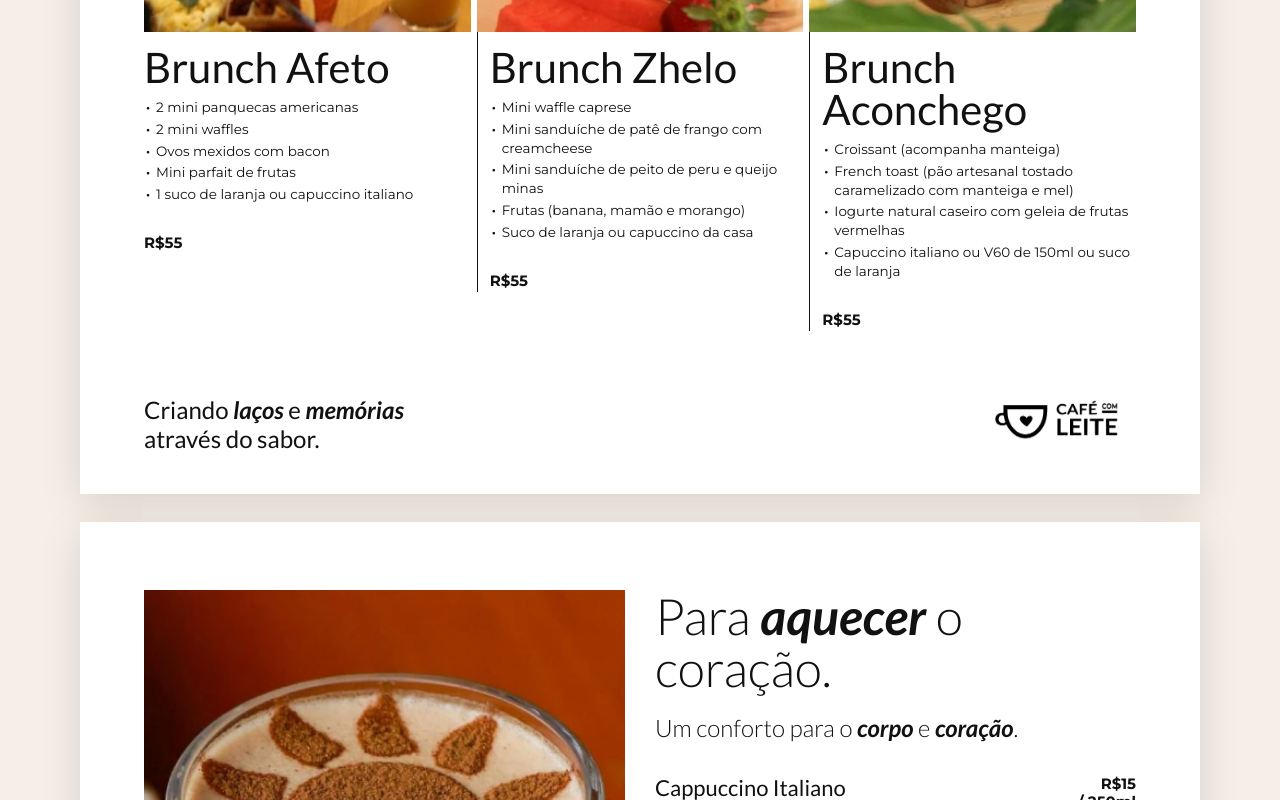
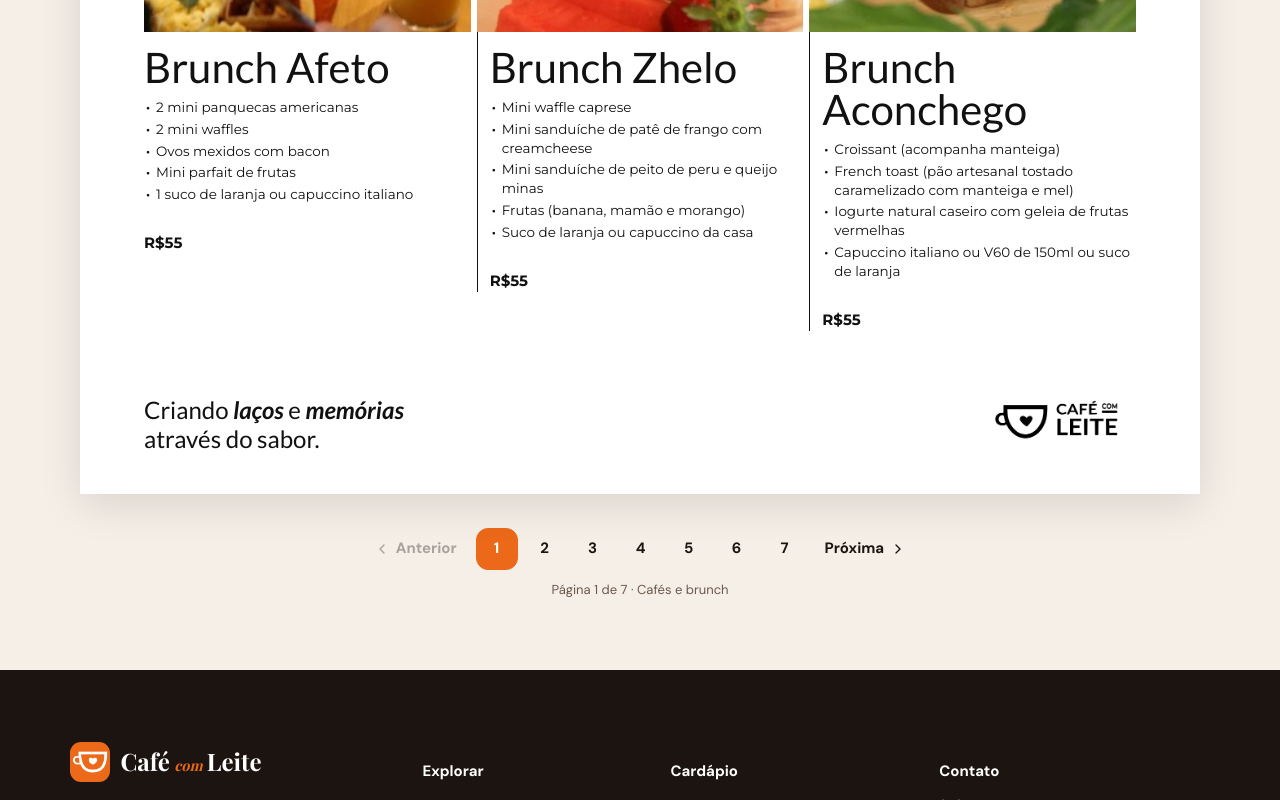
Before and after one commit to gidelmarjr-art/cafecomleite-gama, a React (Vite) app: page /cardapio in a window 1280 px wide. Shown: the part 1769-2569 px from the top of the page. Built offline with nearby package versions, Linux system fonts and the light colour scheme; a web font is replaced by a local one.

Commit message:
Atualização cardápio

```diff
--- a/src/components/MenuBlocks/MenuBlocks.css
+++ b/src/components/MenuBlocks/MenuBlocks.css
@@ -79,3 +79,8 @@
 .mgallery .photo{aspect-ratio:auto;height:clamp(170px,26vw,270px)}
 .mgallery .photo.r-tall{height:clamp(210px,31vw,320px)}
 .mgallery .photo.r-sq{height:clamp(210px,31vw,320px)}
+
+/* Responsividade: galeria de 3 fotos continua em 3 colunas; cartões em 2 colunas alinham a borda à esquerda */
+@media (max-width:560px){.mgallery[data-n="3"]{grid-template-columns:repeat(3,1fr)!important}.mgallery[data-n="3"] .photo{height:clamp(110px,30vw,150px)}}
+@media (max-width:820px){.mcards:not([style*="--cols: 1"]) .mcard:nth-child(odd) .mcard-body{border-left:0;padding-left:0}}
+@media (max-width:560px){.mcards.ratio-brunch .mcard-body,.mcards[style*="--cols: 3"] .mcard-body{border-left:0;padding-left:0}}
--- a/src/components/MenuBlocks/MenuBlocks.jsx
+++ b/src/components/MenuBlocks/MenuBlocks.jsx
@@ -99,7 +99,7 @@ export default function Block({ b }) {
     case 'cards': return <Cards b={b} />
     case 'gallery':
       return (
-        <div className="mgallery" style={{ gridTemplateColumns: typeof b.cols === 'number' ? `repeat(${b.cols},1fr)` : b.cols }}>
+        <div className="mgallery" data-n={b.items.length} style={{ gridTemplateColumns: typeof b.cols === 'number' ? `repeat(${b.cols},1fr)` : b.cols }}>
           {b.items.map((it) => <Photo key={it.img} name={it.img} alt={it.alt} ratio={b.ratio} />)}
         </div>
       )
--- a/src/components/MenuSheet/MenuSheet.css
+++ b/src/components/MenuSheet/MenuSheet.css
@@ -1,5 +1,6 @@
-.sheet{--k:#111;background:#fff;color:var(--k);max-width:1120px;margin:0 auto 28px;padding:68px 64px 40px;scroll-margin-top:130px;box-shadow:0 10px 40px rgb(0 0 0 / .12);font-family:'Montserrat',var(--sans);display:grid;gap:32px}
+@keyframes sheetIn{from{opacity:0;transform:translateY(18px)}to{opacity:1;transform:none}}
+.sheet{--k:#111;background:#fff;color:var(--k);max-width:1120px;margin:0 auto 28px;padding:68px 64px 40px;scroll-margin-top:160px;animation:sheetIn .55s cubic-bezier(.2,.8,.2,1) both;box-shadow:0 10px 40px rgb(0 0 0 / .12);font-family:'Montserrat',var(--sans);display:grid;gap:32px}
 .sheet-foot{display:flex;justify-content:space-between;align-items:flex-end;gap:20px;margin-top:22px;padding-top:6px;font-family:'Lato',var(--sans);font-size:24px;line-height:1.2}
 .sheet-foot em{font-weight:700}
 .sheet-foot img{height:auto;width:150px;mix-blend-mode:multiply}
-@media (max-width:700px){.sheet{padding:34px 18px 26px;margin-bottom:14px;gap:22px;box-shadow:none}.sheet-foot{font-size:17px}.sheet-foot img{width:96px}}
+@media (max-width:700px){.sheet{scroll-margin-top:140px;padding:34px 18px 26px;margin-bottom:14px;gap:22px;box-shadow:none}.sheet-foot{font-size:17px}.sheet-foot img{width:96px}}
--- /dev/null
+++ b/src/components/Pagination/Pagination.css
@@ -0,0 +1,15 @@
+.pg{display:flex;align-items:center;justify-content:center;gap:6px;flex-wrap:nowrap}
+.pg-list{display:flex;align-items:center;gap:6px}
+.pg-btn{display:inline-flex;align-items:center;justify-content:center;gap:6px;min-width:42px;height:42px;padding:0 12px;border:1.5px solid transparent;border-radius:12px;background:none;font:inherit;font-size:15px;font-weight:700;color:var(--ink);cursor:pointer;transition:background .2s,color .2s,border-color .2s,transform .2s}
+.pg-btn:hover:not(:disabled):not([aria-current]){background:var(--tint);color:var(--orange)}
+.pg-btn:active:not(:disabled){transform:scale(.95)}
+.pg-btn[aria-current="page"]{background:var(--orange);border-color:var(--orange);color:#fff;cursor:default}
+.pg-btn:disabled{opacity:.35;cursor:not-allowed}
+.pg-nav.prev svg{transform:rotate(90deg)}
+.pg-nav.next svg{transform:rotate(-90deg)}
+.pg-gap{min-width:28px;text-align:center;color:var(--muted);font-weight:700;letter-spacing:.1em}
+@media (max-width:520px){
+.pg{gap:2px}.pg-list{gap:2px}
+.pg-btn{min-width:40px;height:40px;padding:0 8px}
+.pg-nav span{position:absolute;width:1px;height:1px;overflow:hidden;clip:rect(0 0 0 0);white-space:nowrap}
+}
--- /dev/null
+++ b/src/components/Pagination/Pagination.jsx
@@ -0,0 +1,53 @@
+import './Pagination.css'
+import { useEffect, useState } from 'react'
+import { Chevron } from '../Icons/Icons.jsx'
+
+// Lista de páginas com reticências. No celular (compact) mostra só: 1 … atual … último.
+function getItems(total, current, compact) {
+  if (!compact && total <= 7) return Array.from({ length: total }, (_, i) => i + 1)
+  const near = compact ? 0 : 1
+  const set = new Set([1, total, current])
+  for (let i = 1; i <= near; i++) { set.add(current - i); set.add(current + i) }
+  const nums = [...set].filter((n) => n >= 1 && n <= total).sort((a, b) => a - b)
+  const out = []
+  nums.forEach((n, i) => {
+    if (i > 0) {
+      const gap = n - nums[i - 1]
+      if (gap === 2) out.push(nums[i - 1] + 1)
+      else if (gap > 2) out.push('gap')
+    }
+    out.push(n)
+  })
+  return out
+}
+
+function useCompact() {
+  const [compact, setCompact] = useState(() => typeof window !== 'undefined' && window.matchMedia('(max-width: 520px)').matches)
+  useEffect(() => {
+    const mq = window.matchMedia('(max-width: 520px)')
+    const on = () => setCompact(mq.matches)
+    mq.addEventListener('change', on)
+    return () => mq.removeEventListener('change', on)
+  }, [])
+  return compact
+}
+
+export default function Pagination({ total, current, onChange, label = 'Paginação', prevLabel = 'Anterior', nextLabel = 'Próxima' }) {
+  const compact = useCompact()
+  const items = getItems(total, current, compact)
+  return (
+    <nav className="pg" aria-label={label}>
+      <button type="button" className="pg-btn pg-nav prev" disabled={current === 1} onClick={() => onChange(current - 1)} aria-label={`${prevLabel} página`}>
+        <Chevron size={16} /><span>{prevLabel}</span>
+      </button>
+      <ul className="pg-list">
+        {items.map((it, i) => it === 'gap'
+          ? <li key={`g${i}`} className="pg-gap" aria-hidden="true">…</li>
+          : <li key={it}><button type="button" className="pg-btn pg-num" aria-current={it === current ? 'page' : undefined} aria-label={`Página ${it}`} onClick={() => onChange(it)}>{it}</button></li>)}
+      </ul>
+      <button type="button" className="pg-btn pg-nav next" disabled={current === total} onClick={() => onChange(current + 1)} aria-label={`${nextLabel} página`}>
+        <span>{nextLabel}</span><Chevron size={16} />
+      </button>
+    </nav>
+  )
+}
--- a/src/pages/MenuPage/MenuPage.css
+++ b/src/pages/MenuPage/MenuPage.css
@@ -11,3 +11,6 @@
 .menu-tabs button:hover,.menu-tabs button.on{background:var(--orange);color:#fff;border-color:var(--orange)}
 @media (min-width:901px){.menu-hero{padding-top:170px}.menu-tabs{top:76px}}
 @media (max-width:700px){.menu-tabs{margin-bottom:16px}}
+
+.menu-pager{display:grid;justify-items:center;gap:10px;margin-top:34px;padding:0 var(--pad)}
+.menu-pager-caption{font-size:13px;color:var(--muted)}
--- a/src/pages/MenuPage/MenuPage.jsx
+++ b/src/pages/MenuPage/MenuPage.jsx
@@ -1,16 +1,28 @@
 import './MenuPage.css'
-import { useState } from 'react'
+import { useEffect, useRef } from 'react'
+import { useLocation, useNavigate } from 'react-router-dom'
 import MenuSheet from '../../components/MenuSheet/MenuSheet.jsx'
+import Pagination from '../../components/Pagination/Pagination.jsx'
 import { Arrow, Chat } from '../../components/Icons/Icons.jsx'
 import { menuPages } from '../../data/menu.js'
 import { links } from '../../data/site.js'
 
 export default function MenuPage() {
-  const [active, setActive] = useState(menuPages[0].id)
-  const go = (id) => {
-    setActive(id)
-    document.getElementById(id)?.scrollIntoView({ behavior: 'smooth', block: 'start' })
-  }
+  const { hash } = useLocation()
+  const navigate = useNavigate()
+  const tabsRef = useRef(null)
+  // A folha atual vem do endereço (#id), então links do rodapé e da home funcionam.
+  const index = Math.max(0, menuPages.findIndex((p) => `#${p.id}` === hash))
+  const page = menuPages[index]
+  const go = (i) => navigate(`/cardapio#${menuPages[i].id}`, { replace: true })
+
+  // mantém a aba ativa visível quando as abas rolam na horizontal (celular)
+  useEffect(() => {
+    const nav = tabsRef.current
+    const btn = nav?.querySelector('button.on')
+    if (nav && btn) nav.scrollTo({ left: btn.offsetLeft - nav.clientWidth / 2 + btn.clientWidth / 2, behavior: 'smooth' })
+  }, [index])
+
   return (
     <div className="menu-page">
       <header className="menu-hero">
@@ -22,13 +34,20 @@ export default function MenuPage() {
           <a className="btn btn-line" href={links.whatsapp} target="_blank" rel="noreferrer"><Chat size={18} /> Pedir no WhatsApp</a>
         </div>
       </header>
-      <nav className="menu-tabs" aria-label="Seções do cardápio">
-        {menuPages.map((p) => (
-          <button key={p.id} type="button" aria-pressed={active === p.id} className={active === p.id ? 'on' : ''} onClick={() => go(p.id)}>{p.tab}</button>
+
+      <nav className="menu-tabs" aria-label="Seções do cardápio" ref={tabsRef}>
+        {menuPages.map((p, i) => (
+          <button key={p.id} type="button" aria-pressed={i === index} className={i === index ? 'on' : ''} onClick={() => go(i)}>{p.tab}</button>
         ))}
       </nav>
+
       <div className="menu-sheets">
-        {menuPages.map((p) => <MenuSheet key={p.id} id={p.id} blocks={p.blocks} />)}
+        <MenuSheet key={page.id} id={page.id} blocks={page.blocks} />
+      </div>
+
+      <div className="menu-pager">
+        <Pagination total={menuPages.length} current={index + 1} onChange={(n) => go(n - 1)} label="Páginas do cardápio" />
+        <p className="menu-pager-caption">Página {index + 1} de {menuPages.length} · {page.tab}</p>
       </div>
     </div>
   )
```
